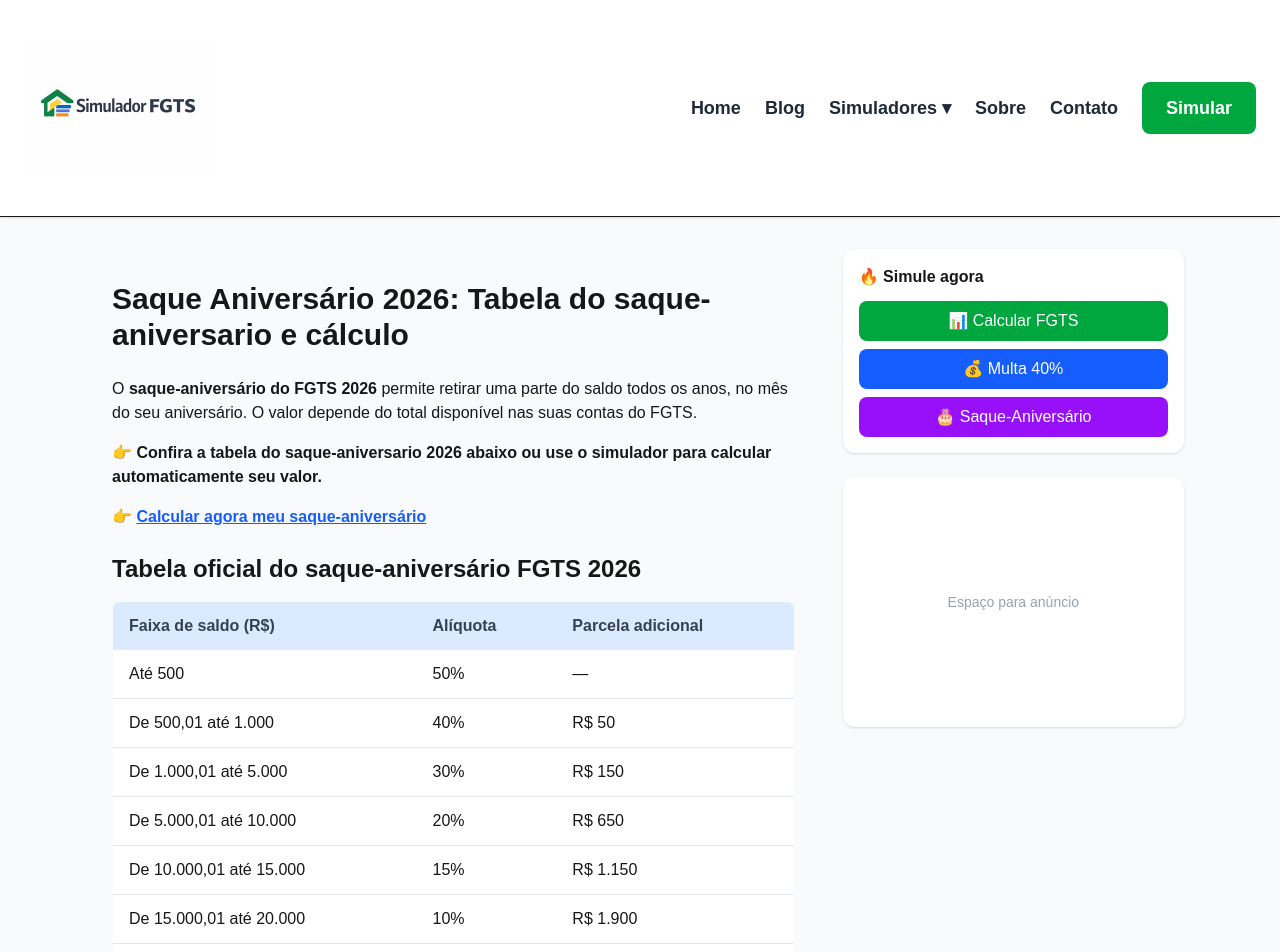
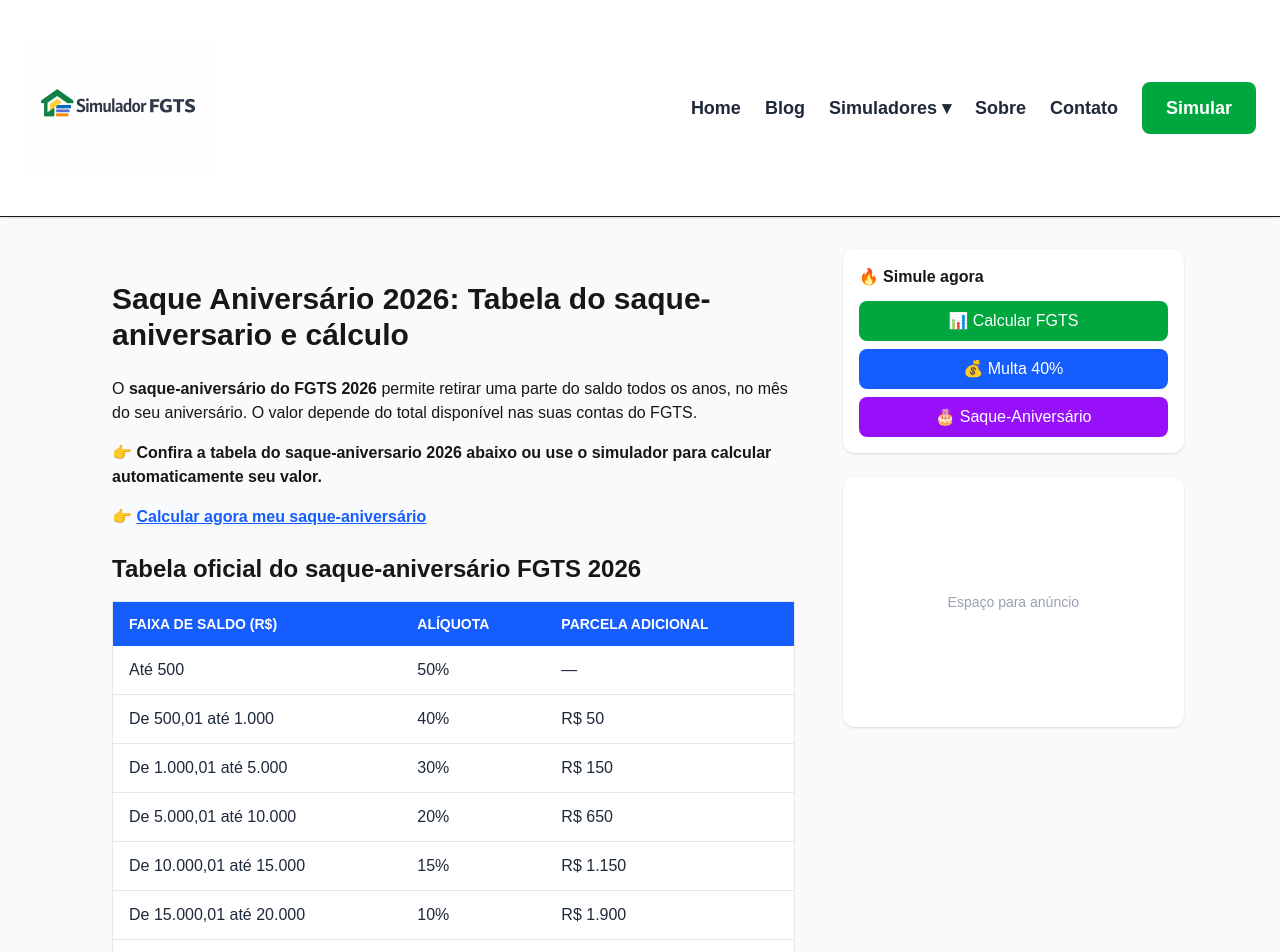
Before and after one commit to gustavo-fonseca-valle/simulador-fgts, a Next.js app: page /tabela-saque-aniversario-fgts-2026 in a window 1280 px wide. Shown: the top 952 px of the page. Built offline with nearby package versions, Linux system fonts and the light colour scheme.

Commit message:
melhorias para SEO

```diff
--- a/app/tabela-saque-aniversario-fgts-2026/page.tsx
+++ b/app/tabela-saque-aniversario-fgts-2026/page.tsx
@@ -33,50 +33,46 @@ export default function TabelaSaqueAniversarioPage() {
       </h2>
 
       <div className="overflow-x-auto mb-8">
-        <table className="min-w-full border border-gray-200 rounded-lg overflow-hidden shadow-sm">
-          <thead className="bg-blue-100">
+        <table className="min-w-full bg-white rounded-lg shadow-md border border-gray-200">
+          <thead className="bg-blue-600 text-white">
             <tr>
-              <th className="px-4 py-3 text-left text-gray-700 font-semibold">Faixa de saldo (R$)</th>
-              <th className="px-4 py-3 text-left text-gray-700 font-semibold">Alíquota</th>
-              <th className="px-4 py-3 text-left text-gray-700 font-semibold">Parcela adicional</th>
+              <th className="px-4 py-3 text-left font-semibold text-sm uppercase">
+                Faixa de saldo (R$)
+              </th>
+              <th className="px-4 py-3 text-left font-semibold text-sm uppercase">
+                Alíquota
+              </th>
+              <th className="px-4 py-3 text-left font-semibold text-sm uppercase">
+                Parcela adicional
+              </th>
             </tr>
           </thead>
-          <tbody className="divide-y divide-gray-200 bg-white">
-            <tr className="hover:bg-blue-50 transition">
-              <td className="px-4 py-3">Até 500</td>
-              <td className="px-4 py-3">50%</td>
-              <td className="px-4 py-3">—</td>
-            </tr>
-            <tr className="hover:bg-blue-50 transition">
-              <td className="px-4 py-3">De 500,01 até 1.000</td>
-              <td className="px-4 py-3">40%</td>
-              <td className="px-4 py-3">R$ 50</td>
-            </tr>
-            <tr className="hover:bg-blue-50 transition">
-              <td className="px-4 py-3">De 1.000,01 até 5.000</td>
-              <td className="px-4 py-3">30%</td>
-              <td className="px-4 py-3">R$ 150</td>
-            </tr>
-            <tr className="hover:bg-blue-50 transition">
-              <td className="px-4 py-3">De 5.000,01 até 10.000</td>
-              <td className="px-4 py-3">20%</td>
-              <td className="px-4 py-3">R$ 650</td>
-            </tr>
-            <tr className="hover:bg-blue-50 transition">
-              <td className="px-4 py-3">De 10.000,01 até 15.000</td>
-              <td className="px-4 py-3">15%</td>
-              <td className="px-4 py-3">R$ 1.150</td>
-            </tr>
-            <tr className="hover:bg-blue-50 transition">
-              <td className="px-4 py-3">De 15.000,01 até 20.000</td>
-              <td className="px-4 py-3">10%</td>
-              <td className="px-4 py-3">R$ 1.900</td>
-            </tr>
-            <tr className="hover:bg-blue-50 transition">
-              <td className="px-4 py-3 font-bold text-blue-600">Acima de 20.000</td>
-              <td className="px-4 py-3 font-bold text-blue-600">5%</td>
-              <td className="px-4 py-3 font-bold text-blue-600">R$ 2.900</td>
-            </tr>
+          <tbody className="divide-y divide-gray-200">
+            {[
+              ["Até 500", "50%", "—"],
+              ["De 500,01 até 1.000", "40%", "R$ 50"],
+              ["De 1.000,01 até 5.000", "30%", "R$ 150"],
+              ["De 5.000,01 até 10.000", "20%", "R$ 650"],
+              ["De 10.000,01 até 15.000", "15%", "R$ 1.150"],
+              ["De 15.000,01 até 20.000", "10%", "R$ 1.900"],
+              ["Acima de 20.000", "5%", "R$ 2.900"],
+            ].map((row, idx) => (
+              <tr
+                key={idx}
+                className="hover:bg-blue-50 transition-colors duration-200"
+              >
+                {row.map((cell, cellIdx) => (
+                  <td
+                    key={cellIdx}
+                    className={`px-4 py-3 text-gray-800 ${
+                      idx === 6 ? "font-semibold text-blue-700" : ""
+                    }`}
+                  >
+                    {cell}
+                  </td>
+                ))}
+              </tr>
+            ))}
           </tbody>
         </table>
       </div>
```
